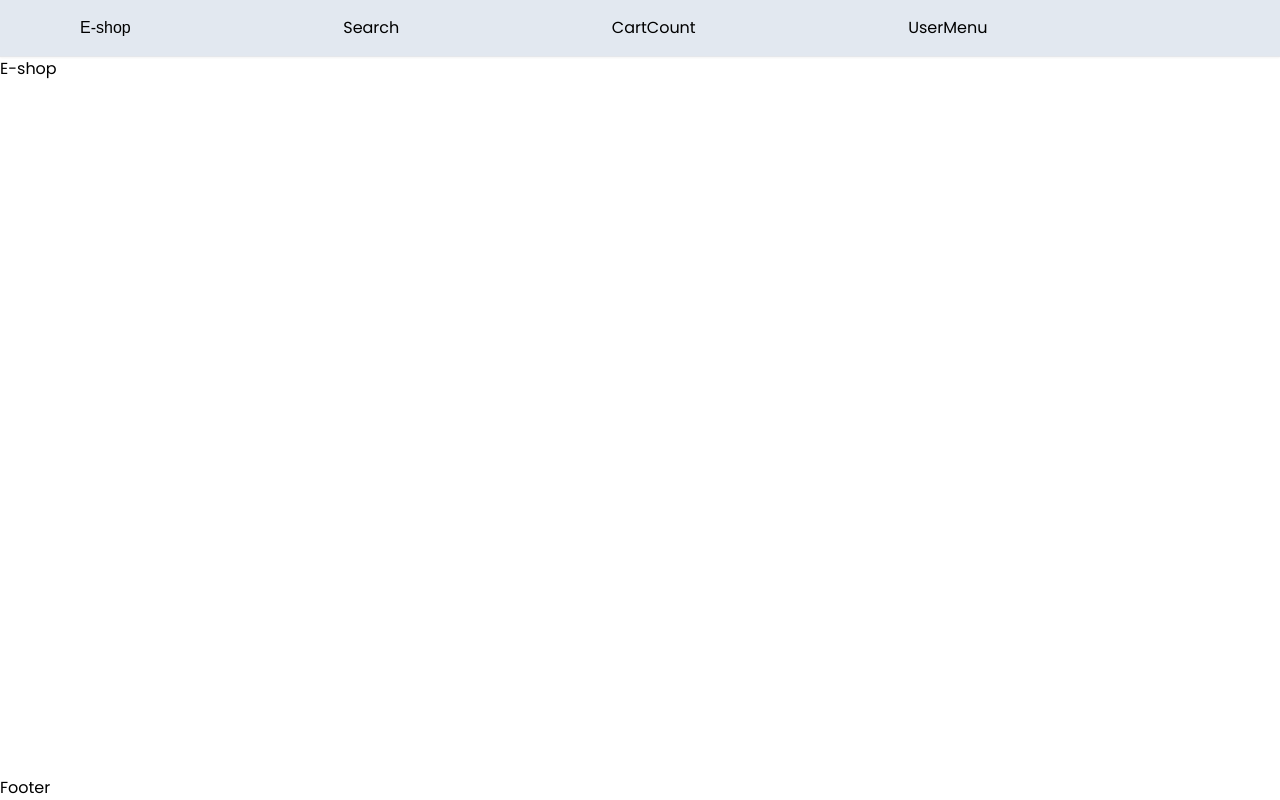
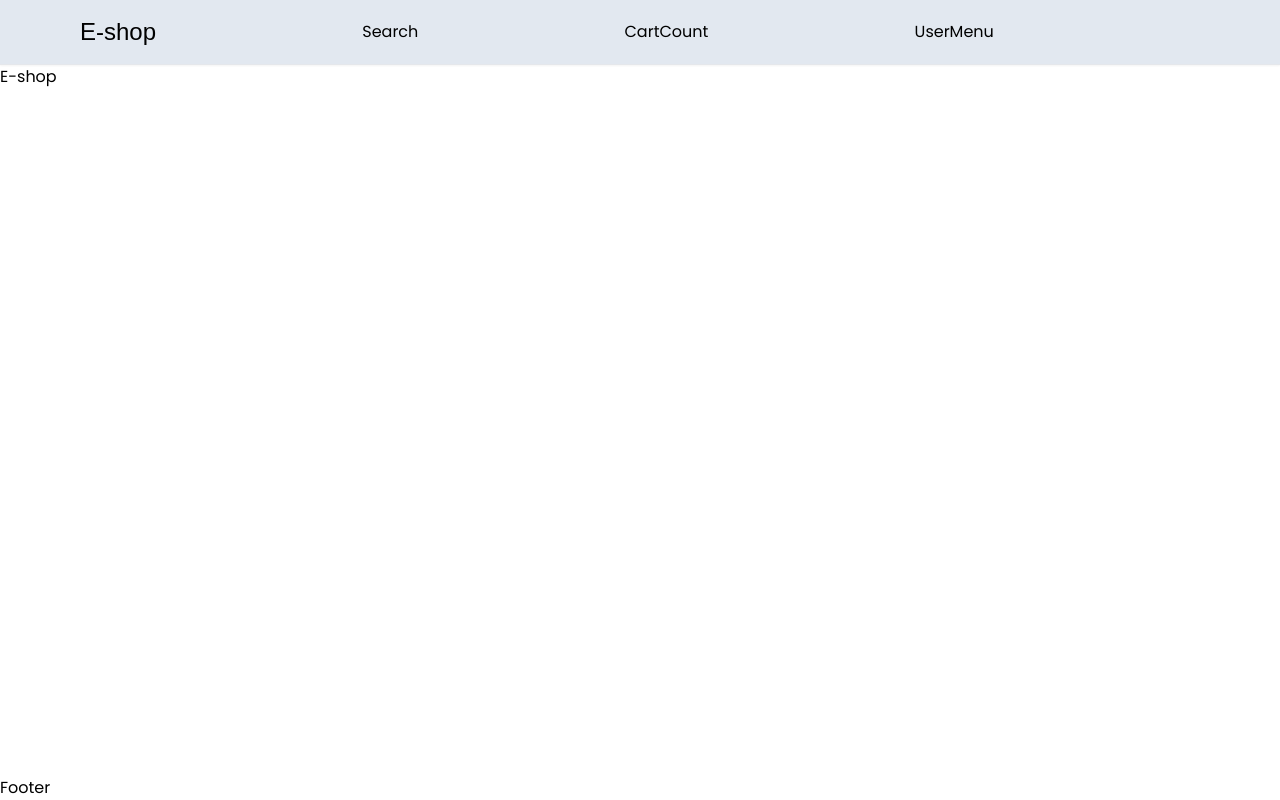
Before and after one commit to juanbosquedev/e-shopjb, a Next.js app: page / in a window 1280 px wide. Built offline with nearby package versions, Linux system fonts and the light colour scheme; a web font is replaced by a local one.

Commit message:
react icons

```diff
--- a/app/component/nav/NavBar.tsx
+++ b/app/component/nav/NavBar.tsx
@@ -25,7 +25,7 @@ export const NavBar = () => {
           md:gap-0">
             <Link href="/" className={ `
             ${redressed.className}
-            font-bold text-2x1`}>E-shop</Link>
+            font-bold text-2xl`}>E-shop</Link>
             <div className="
             hidden
             md:block">Search</div>
--- a/package.json
+++ b/package.json
@@ -20,6 +20,7 @@
     "postcss": "8.4.32",
     "react": "18.2.0",
     "react-dom": "18.2.0",
+    "react-icons": "^4.12.0",
     "tailwindcss": "3.3.6",
     "typescript": "5.3.3"
   }
```
Also changed, not shown: 1 other file (tests, documents, lock files or other folders).
